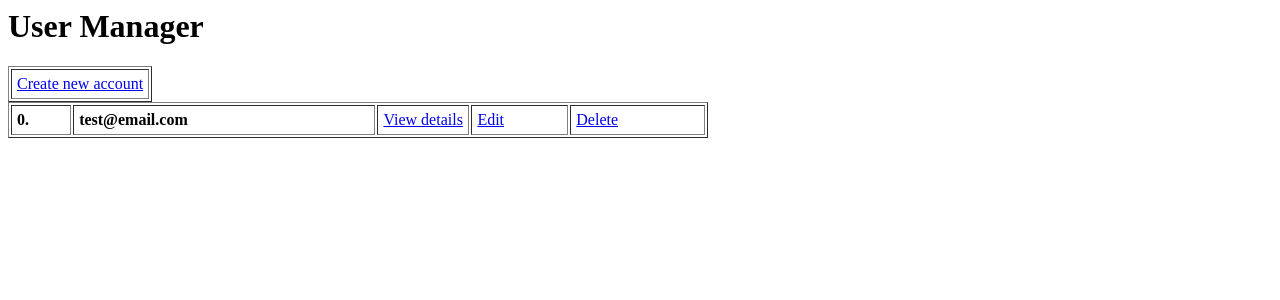
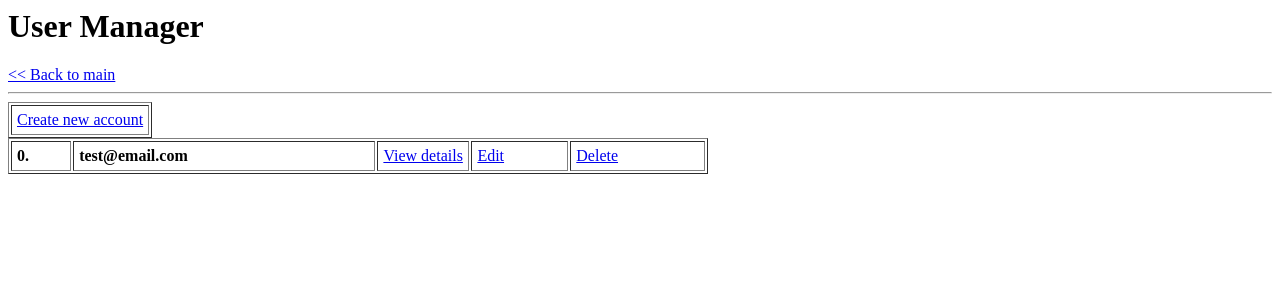
Before and after one commit to jiffingwalter/ASE230-CreateHub-midterm, a PHP site: page /admin/users/index.php in a window 1280 px wide. Shown: the top 300 px of the page. Run offline with PHP 8.4, Linux system fonts and the light colour scheme.

Commit message:
Added/changed some back buttons for admin area

```diff
--- a/admin/posts/index.php
+++ b/admin/posts/index.php
@@ -8,7 +8,7 @@ $all_posts=get_all_posts();
 </head>
 <body>
     <h1>Post Manager</h1>
-    <a href="../admin.php"><< Back</a>
+    <a href="../admin.php"><< Back to main</a>
     <hr>
     <h3>All User Posts</h3>
     <div class="table_stage">
--- a/admin/users/index.php
+++ b/admin/users/index.php
@@ -9,6 +9,8 @@ $users=get_all_users();
 
 <body>
     <h1>User Manager</h1>
+    <a href="../admin.php"><< Back to main</a>
+    <hr>
     <table border="1" cellpadding="5" cellspacing="2" style="min-width:100px">
         <td><a href="create.php">Create new account</a></td>
     </table>
--- a/admin/users/users.php
+++ b/admin/users/users.php
@@ -19,6 +19,7 @@ function validate_info($info_in){
     }else{
         echo '<h2>User already exists</h2>';
     }
+    echo '<button onclick="history.go(-1);">Back</button>';
 }
 
 function create_user($info_in){
```
